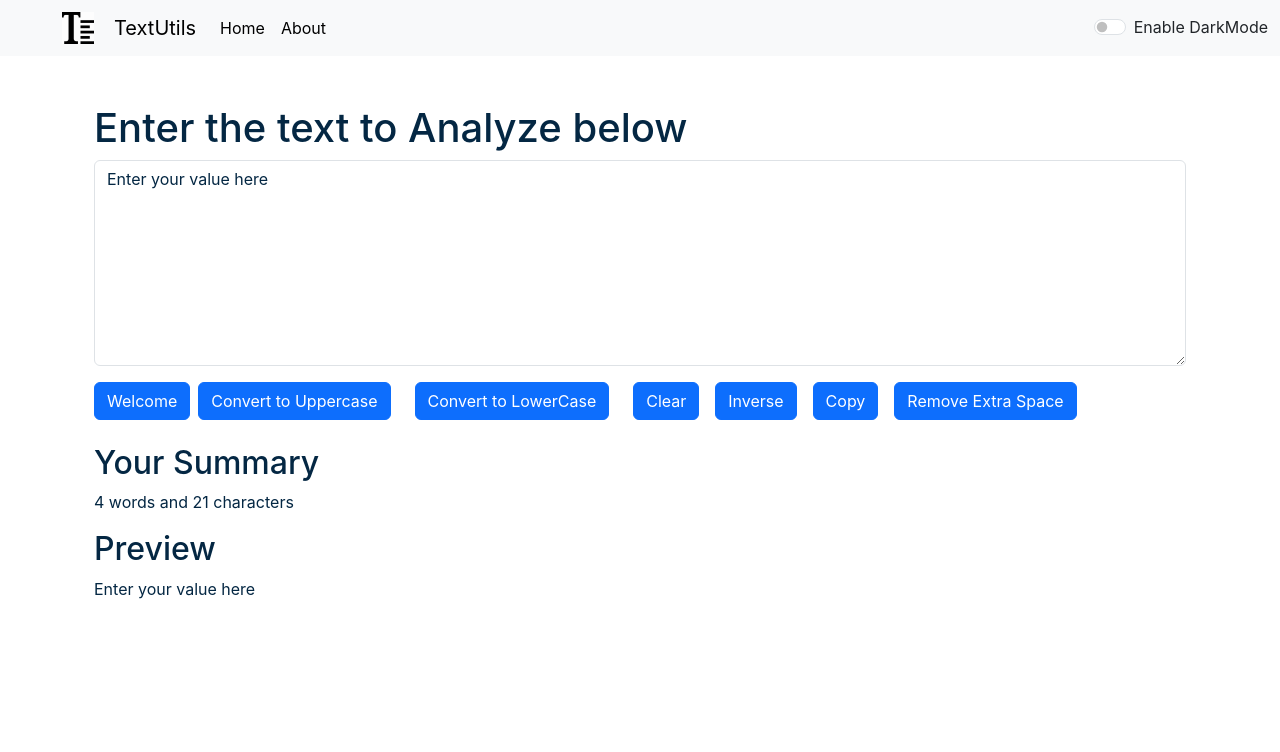
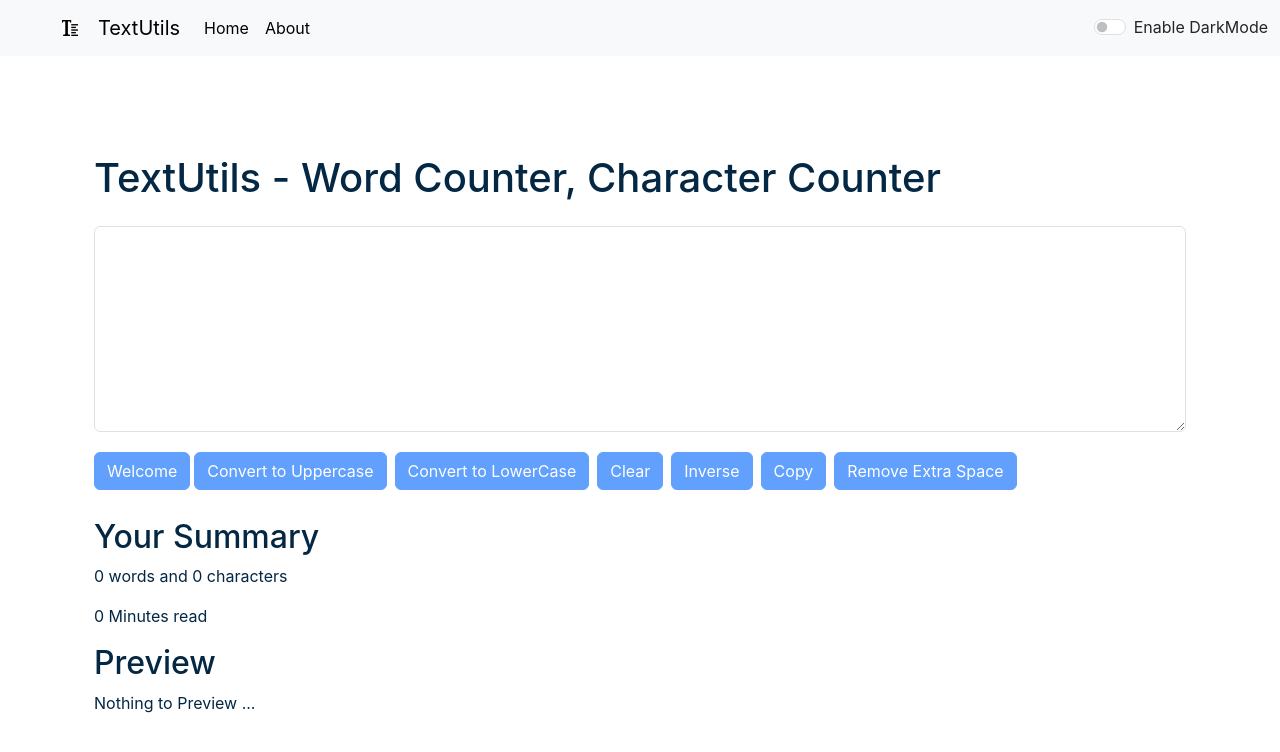
Before and after one commit to nehabulakhe/Textutils, a React (Create React App) app: page / in a window 1280 px wide. Shown: the top 752 px of the page. Built offline with nearby package versions, Linux system fonts and the light colour scheme.

Commit message:
Resolving issues

```diff
--- a/package.json
+++ b/package.json
@@ -1,4 +1,5 @@
 {
+  "homepage": "https://nehabulakhe/Textutils",
   "name": "project",
   "version": "0.1.0",
   "private": true,
@@ -6,6 +7,7 @@
     "@testing-library/jest-dom": "^5.17.0",
     "@testing-library/react": "^13.4.0",
     "@testing-library/user-event": "^13.5.0",
+    "gh-pages": "^6.0.0",
     "react": "^18.2.0",
     "react-dom": "^18.2.0",
     "react-router": "^6.15.0",
@@ -14,6 +16,8 @@
     "web-vitals": "^2.1.4"
   },
   "scripts": {
+    "predeploy": "npm run build",
+    "deploy": "gh-pages -d build",
     "start": "react-scripts start",
     "build": "react-scripts build",
     "test": "react-scripts test",
--- a/public/index.html
+++ b/public/index.html
@@ -7,14 +7,14 @@
     <meta name="theme-color" content="#000000" />
     <meta
       name="description"
-      content="TextUtils is a utility which can be used to manipulate your text in the way you want"
+      content="TextUtils is a word and a character counting utility which can be used to manipulate your text in the way you want. You can remove extra spaces ,copy the manipulated text as well as convert your text from Uppercase to lowercase and lowercase to uppercase"
     />
     <link rel="apple-touch-icon" href="%PUBLIC_URL%/favicon-32x32.png" />
 
     <link rel="manifest" href="%PUBLIC_URL%/manifest.json" />
     <link href="https://cdn.jsdelivr.net/npm/bootstrap@5.3.1/dist/css/bootstrap.min.css" rel="stylesheet" integrity="sha384-4bw+/aepP/YC94hEpVNVgiZdgIC5+VKNBQNGCHeKRQN+PtmoHDEXuppvnDJzQIu9" crossorigin="anonymous">
 
-    <title>TextUtils- Home</title>
+    <title>TextUtils- Word Counter | Character Counter | Lowercase to Uppercase</title>
   </head>
   <body>
     <noscript>You need to enable JavaScript to run this app.</noscript>
--- a/src/App.js
+++ b/src/App.js
@@ -3,7 +3,7 @@ import {useState } from 'react';
 import Navbar from './components/Navbar';
 import TextForm from './components/TextForm';
 import Alert from './components/Alert';
-import { BrowserRouter as Main,Route,Routes } from 'react-router-dom';
+ import { BrowserRouter as Main,Route,Routes } from 'react-router-dom';
 
 
 
@@ -44,7 +44,7 @@ function App() {
 
       <div className="container my-5">
         <Routes>
-          <Route exact path='/' element={<TextForm heading="Enter the text to Analyze below" showAlert={showAlert} mode={mode} /> }>
+          <Route exact path='/' element={<TextForm heading="TextUtils - Word Counter, Character Counter" showAlert={showAlert} mode={mode} />} >
           </Route>
           <Route exact path='/about' element={<About  mode={mode} />} >
           </Route>
@@ -53,7 +53,7 @@ function App() {
 
       </div>
 
-      </Main>
+    </Main>
     </>
 
   );
--- a/src/components/About.js
+++ b/src/components/About.js
@@ -1,78 +1,60 @@
-import React, { useState } from 'react';
+import React from 'react';
 
 const About = (props) => {
 
-    const [myStyle,setMyStyle]=useState({
-        color: 'black',
-        backgroundColor: 'white'
-    })
+    // const [myStyle,setMyStyle]=useState({
+    //     color: 'black',
+    //     backgroundColor: 'white'
+    // })
+    let myStyle={
+        color:props.mode === 'dark'?'white':'rgb(36 74 104)',
+        backgroundColor:props.mode === 'dark'?'rgb(36 74 104)':'white',
+    }
 
-    const [btnText, setBtnText] = useState("Enable Dark Mode")
-
-    const toggleStyle =()=>{
-
-        if(myStyle.color === 'black'){
-            setMyStyle({
-                color: 'white',
-                backgroundColor: 'grey',
-                border: '2px solid black'
-            })
-            setBtnText("Enable Light Mode")
-        }
-        else{
-            setMyStyle({
-                color: 'black',
-                backgroundColor: 'white'
-            })
-            setBtnText("Enable Light Mode")
-        }
-    }
 
     return <div>
     <>
-            <div className="containermy my-5" style={{color:props.mode === 'dark'?'white':'#042743'}}>
+            <div className="container my-5" style={{color:props.mode === 'dark'?'white':'rgb(36 74 104)'}}>
             <h1>About us</h1>
                 <div className="accordion" id="accordionExample">
                     <div className="accordion-item">
                         <h2 className="accordion-header" id="headingOne">
                         <button className="accordion-button" type="button" style={myStyle} data-bs-toggle="collapse" data-bs-target="#collapseOne" aria-expanded="true" aria-controls="collapseOne">
-                            Accordion Item #1
+                           Analyze Your Text
                         </button>
                         </h2>
                         <div id="collapseOne" className="accordion-collapse collapse show" aria-labelledby="headingOne" data-bs-parent="#accordionExample">
                         <div className="accordion-body" style={myStyle}>
-                            <strong>This is the first item's accordion body.</strong> It is shown by default, until the collapse plugin adds the appropriate classes that we use to style each element. These classes control the overall appearance, as well as the showing and hiding via CSS transitions. You can modify any of this with custom CSS or overriding our default variables. It's also worth noting that just about any HTML can go within the <code>.accordion-body</code>, though the transition does limit overflow.
+                             TextUtils gives you a way to analyze your text quickly and effectively. Be it word count ,character count or
                         </div>
                         </div>
                     </div>
                     <div className="accordion-item">
                         <h2 className="accordion-header" id="headingTwo">
                         <button className="accordion-button collapsed" style={myStyle} type="button" data-bs-toggle="collapse" data-bs-target="#collapseTwo" aria-expanded="false" aria-controls="collapseTwo">
-                            Accordion Item #2
+                            Free to use
                         </button>
                         </h2>
                         <div id="collapseTwo" className="accordion-collapse collapse" aria-labelledby="headingTwo" data-bs-parent="#accordionExample">
                         <div className="accordion-body" style={myStyle}>
-                            <strong>This is the second item's accordion body.</strong> It is hidden by default, until the collapse plugin adds the appropriate classes that we use to style each element. These classes control the overall appearance, as well as the showing and hiding via CSS transitions. You can modify any of this with custom CSS or overriding our default variables. It's also worth noting that just about any HTML can go within the <code>.accordion-body</code>, though the transition does limit overflow.
+                            TextUtils is a free character counter tool that provides instant character count & word count statistics for a given text. TextUtils reports the number of words and characters. Thus it is a suitable for writing text with word/ character limit
                         </div>
                         </div>
                     </div>
                     <div className="accordion-item">
                         <h2 className="accordion-header" id="headingThree">
                         <button className="accordion-button collapsed"  type="button" style={myStyle} data-bs-toggle="collapse" data-bs-target="#collapseThree" aria-expanded="false" aria-controls="collapseThree">
-                            Accordion Item #3
+                            Browser Compatible
                         </button>
                         </h2>
                         <div id="collapseThree" className="accordion-collapse collapse" aria-labelledby="headingThree" data-bs-parent="#accordionExample">
                         <div className="accordion-body" style={myStyle}>
-                            <strong>This is the third item's accordion body.</strong> It is hidden by default, until the collapse plugin adds the appropriate classes that we use to style each element. These classes control the overall appearance, as well as the showing and hiding via CSS transitions. You can modify any of this with custom CSS or overriding our default variables. It's also worth noting that just about any HTML can go within the <code>.accordion-body</code>, though the transition does limit overflow.
+                          This word counter software works in any web browsers such as Chrome ,FireFox, Internet Explorer, Safari, Opera. It suits to count character in facebook, book, blog, excel, document, pdf document, essays, etc.
                         </div>
                         </div>
                     </div>
                 </div>
-                <div className="container my-3">
-                <button type="button" className="btn btn-primary" onClick={toggleStyle}>{btnText}</button>
-                </div>
+
 
             </div>
 
--- a/src/components/Alert.js
+++ b/src/components/Alert.js
@@ -3,9 +3,10 @@ import React from 'react'
 function Alert(props){
 
     return(
-
-            props.alert && <div className={`alert alert-${props.alert.type} alert-dismissible fade show`} role="alert">
+            <div style={{height:'50px'}}>
+            {props.alert && <div className={`alert alert-${props.alert.type} alert-dismissible fade show`} role="alert">
                 <strong>{props.alert.type}</strong> : {props.alert.msg}
+            </div>}
             </div>
     )
 }
--- a/src/components/Navbar.js
+++ b/src/components/Navbar.js
@@ -1,4 +1,4 @@
-import React,{useState} from 'react';
+
 import { Link } from 'react-router-dom';
 
 
@@ -11,8 +11,8 @@ export default function Navbar(props){
         <div >
             <nav className={`navbar navbar-expand-lg navbar-${props.mode} bg-${props.mode}`}>
                 <div className="container-fluid">
-                <img style={myStyle} src="favicon-32x32.png"  />
-                <a className="navbar-brand" href="#">{props.title}</a>
+                <img style={myStyle} src="favicon-16x16.png" />
+                <a className="navbar-brand" href="">{props.title}</a>
                     <button className="navbar-toggler" type="button" data-bs-toggle="collapse" data-bs-target="#navbarSupportedContent" aria-controls="navbarSupportedContent" aria-expanded="false" aria-label="Toggle navigation">
                     <span className="navbar-toggler-icon"></span>
                     </button>
@@ -22,8 +22,9 @@ export default function Navbar(props){
                         <Link className="nav-link active" aria-current="page" to="/">Home</Link>
                         </li>
                         <li className="nav-item">
-                        <Link className="nav-link active" to="/about">About</Link>
+                        <Link className="nav-link active" aria-current="page" to="/about">About</Link>
                         </li>
+
                     </ul>
                     <div className={`form-check form-switch text-${props.mode=== 'light'?'dark':'light'}`}>
                     <input className="form-check-input" type="checkbox" onClick={props.toggleMode} id="flexSwitchCheckDefault" />
--- a/src/components/TextForm.js
+++ b/src/components/TextForm.js
@@ -34,8 +34,8 @@ export default function TextForm(props){
     const handleCopy = () => {
         var text1=document.getElementById("myBox");
         text1.select();
-        text1.setSelectionRange(0,9999);
         navigator.clipboard.writeText(text1.value);
+       // document.getSelection.removeAllRanges();
         props.showAlert("Copy to ClipBoard ","success");
 
     }
@@ -45,26 +45,27 @@ export default function TextForm(props){
         props.showAlert("Remove Extra spaces ","success");
     }
 
-    const[text,setText] = useState("Enter your value here");
+    const[text,setText] = useState("");
     return(
         <>
             <div className="container my-5" style={{color:props.mode === 'dark'?'white':'#042743'}}>
-            <h1>{props.heading}</h1>
+            <h1 className="mb-4">{props.heading}</h1>
             <div className="mb-3">
-                <textarea className="form-control" style={{backgroundColor:props.mode==='dark'?'grey':'white', color:props.mode==='dark'?'white':'#042743'}} value={text} onChange={handleOnChange} id="myBox" rows="8"></textarea>
+                <textarea className="form-control" style={{backgroundColor:props.mode==='dark'?'#13466e':'white', color:props.mode==='dark'?'white':'#042743'}} value={text} onChange={handleOnChange} id="myBox" rows="8"></textarea>
             </div>
-            <button className="btn btn-primary"  onClick={handleWel} >Welcome</button>
-            <button className="btn btn-primary mx-2" onClick={handleClick} >Convert to Uppercase</button>
-            <button className="btn btn-primary mx-3" onClick={handleLo}>Convert to LowerCase</button>
-            <button className="btn btn-primary mx-2" onClick={handleClr}>Clear</button>
-            <button className="btn btn-primary mx-2" onClick={handleInv}>Inverse</button>
-            <button className="btn btn-primary mx-2" onClick={handleCopy}>Copy</button>
-            <button className="btn btn-primary mx-2" onClick={extraSpace}>Remove Extra Space</button>
+            <button className="btn btn-primary" disabled={text.length===0} onClick={handleWel} >Welcome</button>
+            <button className="btn btn-primary mx-1 my-1"  disabled={text.length===0} onClick={handleClick} >Convert to Uppercase</button>
+            <button className="btn btn-primary mx-1 my-1"  disabled={text.length===0} onClick={handleLo}>Convert to LowerCase</button>
+            <button className="btn btn-primary mx-1 my-1"  disabled={text.length===0} onClick={handleClr}>Clear</button>
+            <button className="btn btn-primary mx-1 my-1"  disabled={text.length===0} onClick={handleInv}>Inverse</button>
+            <button className="btn btn-primary mx-1 my-1"  disabled={text.length===0} onClick={handleCopy}>Copy</button>
+            <button className="btn btn-primary mx-1 my-1"  disabled={text.length===0} onClick={extraSpace}>Remove Extra Space</button>
 
             <h2 className='mt-4'>Your Summary</h2>
-                <p>{text.split(" ").length} words and {text.length } characters</p>
+                <p>{text.split(" ").filter((element)=>{return element.length!==0}).length} words and {text.length } characters</p>
+                <p>{0.008 * text.split(" ").filter((element)=>{return element.length!==0}).length} Minutes read</p>
             <h2>Preview</h2>
-            <p>{text.length>0?text:"Enter something in the above TextBox to preview it here ... "}</p>
+            <p>{text.length>0?text:"Nothing to Preview ... "}</p>
             </div>
 
 
```
Also changed, not shown: 1 other file (tests, documents, lock files or other folders).
